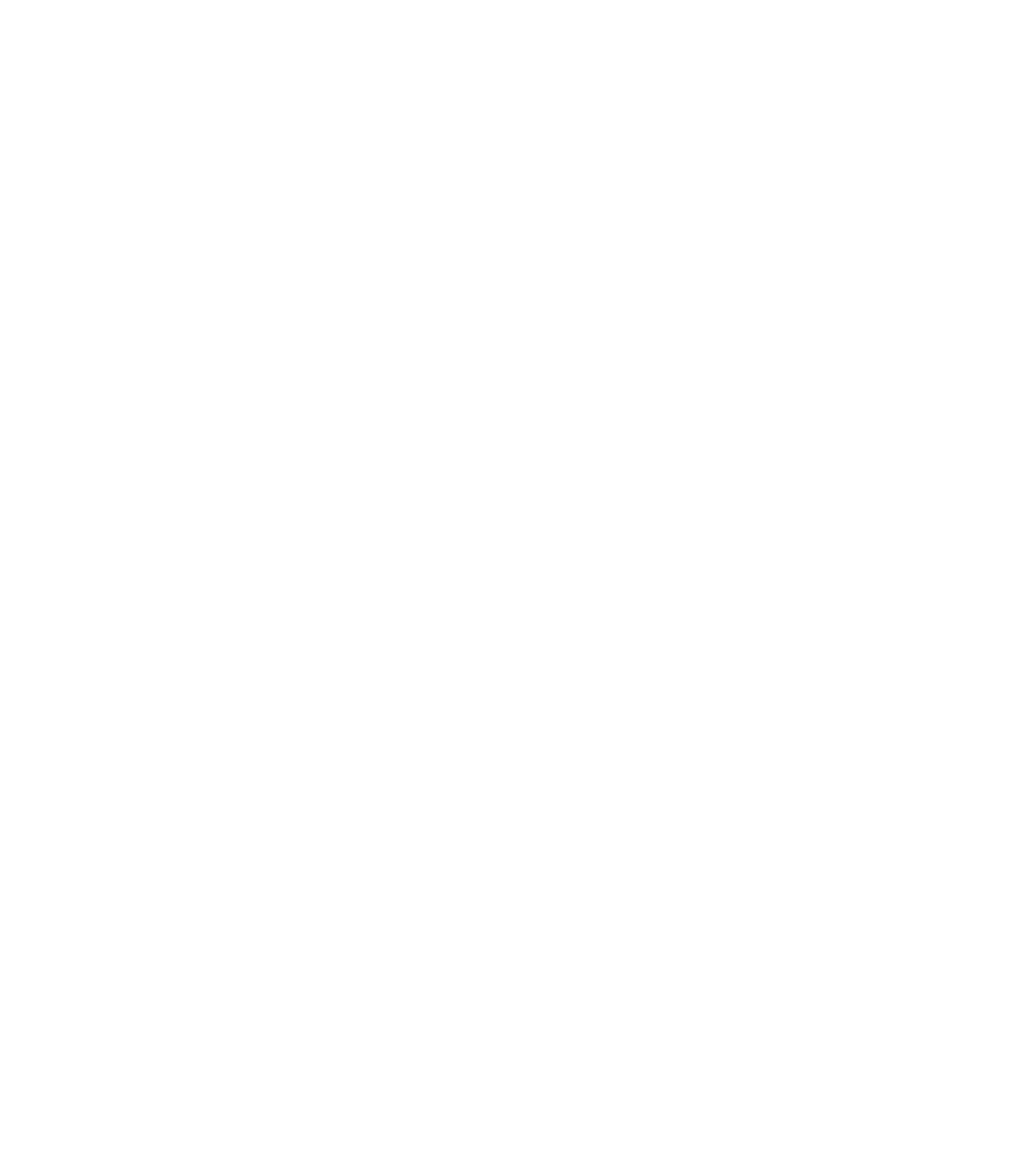
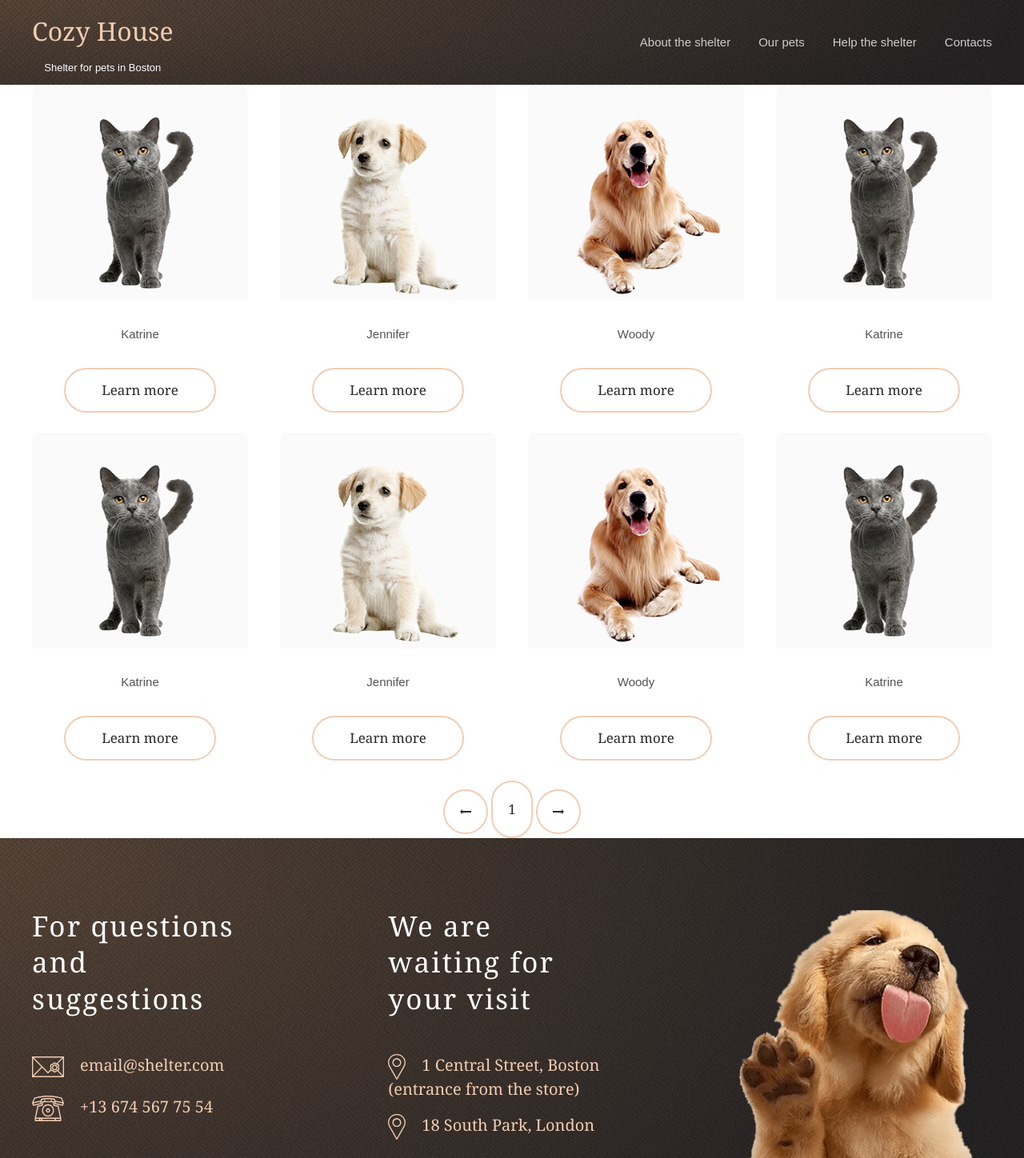
Before and after one commit to iSaklov/shelter-js-webpack, a plain HTML site: page shelter/pets.html in a window 1280 px wide. Shown: the whole page at 80% size. Before the commit the page ends 800 px from the top, so only its background shows below. Drawn offline with Linux system fonts and the light colour scheme.

Commit message:
feat: add pets.html

```diff
--- a/shelter/pets.html
+++ b/shelter/pets.html
@@ -0,0 +1,98 @@
+<!DOCTYPE html>
+<html lang="en">
+
+<head>
+	<meta charset="UTF-8">
+	<meta http-equiv="X-UA-Compatible" content="IE=edge">
+	<meta name="viewport" content="width=device-width, initial-scale=1.0">
+	<title>Shelter by iSaklov</title>
+	<link rel="stylesheet" href="./styles/css/normalize.css">
+	<link rel="stylesheet" href="./styles/css/style.css">
+</head>
+
+<body>
+	<header class="header">
+		<nav class="container">
+			<div class="logo__wrapper">
+				<h1 class="title">Cozy House</h1>
+				<p class="subtitle">Shelter for pets in Boston</p>
+			</div>
+			<ul class="list__menu">
+				<li class="menu__item"><a href="index.html">About the shelter</a></li>
+				<li class="menu__item"><a href="pets.html">Our pets</a></li>
+				<li class="menu__item"><a href="">Help the shelter</a></li>
+				<li class="menu__item"><a href="">Contacts</a></li>
+			</ul>
+		</nav>
+	</header>
+
+	<main>
+		<div class="slider__pets container">
+			<div>
+				<div class="slider__card__content">
+					<img src="./assets/images/index/pets-katrine.png" alt="">
+					<p>Katrine</p>
+					<button type="button" class="button__secondary">Learn more</button>
+				</div>
+				<div class="slider__card__content">
+					<img src="./assets/images/index/pets-jennifer.png" alt="">
+					<p>Jennifer</p>
+					<button type="button" class="button__secondary">Learn more</button>
+				</div>
+				<div class="slider__card__content">
+					<img src="./assets/images/index/pets-woody.png" alt="">
+					<p>Woody</p>
+					<button type="button" class="button__secondary">Learn more</button>
+				</div>
+				<div class="slider__card__content">
+					<img src="./assets/images/index/pets-katrine.png" alt="">
+					<p>Katrine</p>
+					<button type="button" class="button__secondary">Learn more</button>
+				</div>
+			</div>
+			<div>
+				<div class="slider__card__content">
+					<img src="./assets/images/index/pets-katrine.png" alt="">
+					<p>Katrine</p>
+					<button type="button" class="button__secondary">Learn more</button>
+				</div>
+				<div class="slider__card__content">
+					<img src="./assets/images/index/pets-jennifer.png" alt="">
+					<p>Jennifer</p>
+					<button type="button" class="button__secondary">Learn more</button>
+				</div>
+				<div class="slider__card__content">
+					<img src="./assets/images/index/pets-woody.png" alt="">
+					<p>Woody</p>
+					<button type="button" class="button__secondary">Learn more</button>
+				</div>
+				<div class="slider__card__content">
+					<img src="./assets/images/index/pets-katrine.png" alt="">
+					<p>Katrine</p>
+					<button type="button" class="button__secondary">Learn more</button>
+				</div>
+			</div>
+		</div>
+		<button type="button" class="button__float btn__prev"><img src="./assets/icons/arrow.svg"></button>
+		<button type="button" class="button__float">1</button>
+		<button type="button" class="button__float btn__next"><img src="./assets/icons/arrow.svg"></button>
+	</main>
+	<footer class="footer">
+		<div class="container">
+			<div class="contacts">
+				<h4>For questions and suggestions</h4>
+				<p><img src="./assets/icons/icon-email.svg" alt="">email@shelter.com</p>
+				<p><img src="./assets/icons/icon-phone.svg" alt="">+13 674 567 75 54</p>
+			</div>
+			<div class="address">
+				<h4>We are waiting for your visit</h4>
+				<p><img src="./assets/icons/icon-marker.svg" alt="">1 Central Street, Boston (entrance from the store)</p>
+				<p><img src="./assets/icons/icon-marker.svg" alt="">18 South Park, London</p>
+			</div>
+			<img src="./assets/images/footer-puppy.png" alt="" class="footer-puppy">
+		</div>
+	</footer>
+	</div>
+</body>
+
+</html>
--- a/shelter/styles/scss/style.scss
+++ b/shelter/styles/scss/style.scss
@@ -187,7 +187,7 @@ nav .list__menu {
 	}
 }
 
-.slider__section .btn__next {
+.btn__next {
 	transform: rotate(180deg);
 }
 
@@ -301,3 +301,10 @@ nav .list__menu {
 		margin-top: 50px;
 	}
 }
+
+// PETS PAGE
+.slider__pets > div {
+	display: flex;
+	justify-content: space-between;
+	align-items: center;
+}
```
Also changed, not shown: shelter/index.html (+2 -2 lines), shelter/styles/css/style.css.
